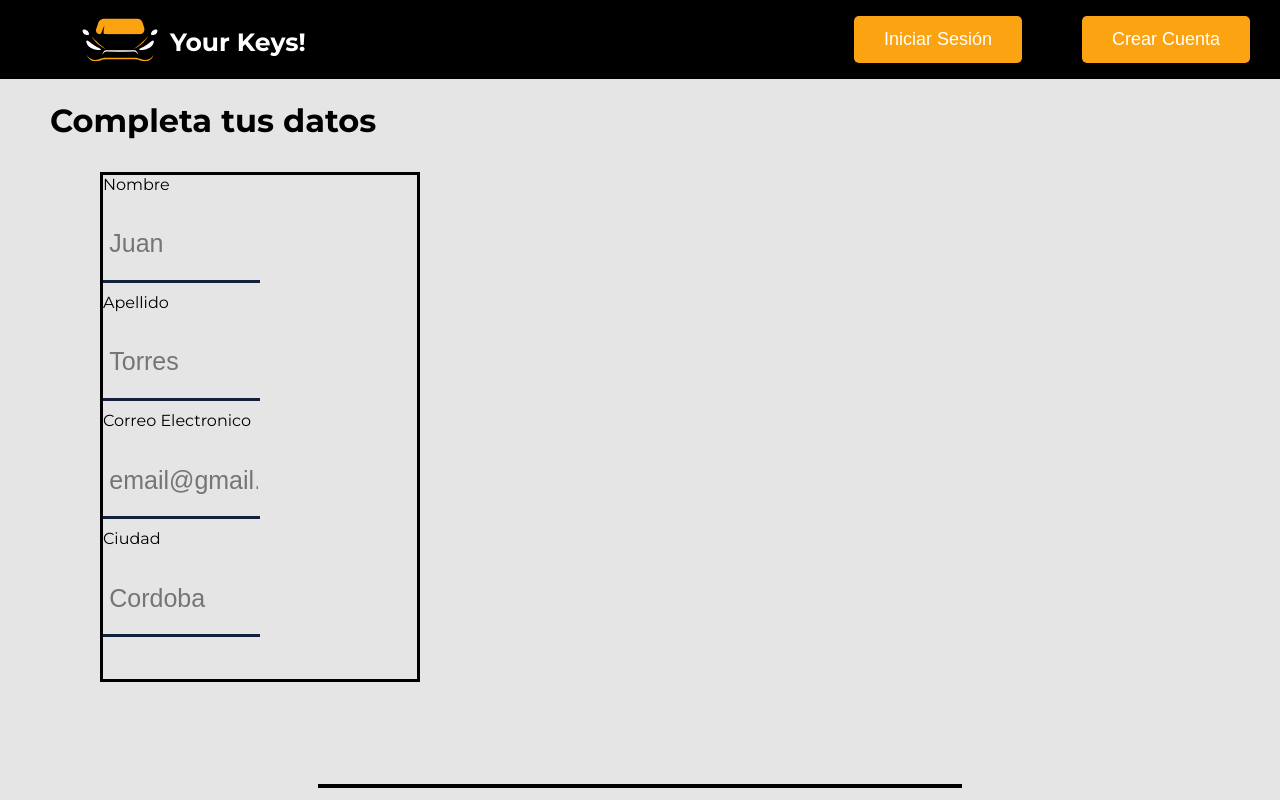
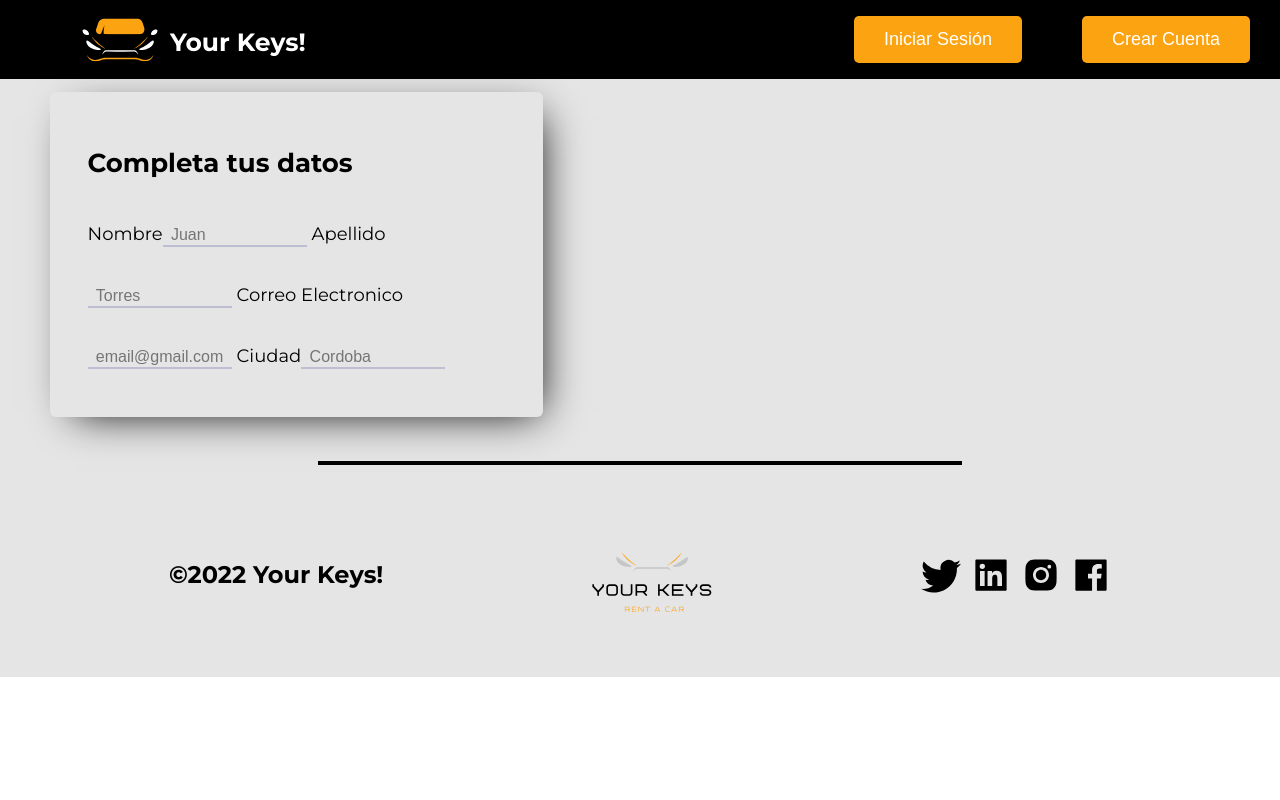
Before and after one commit to AdrianMoncada/your-keys, a React (Create React App) app: page /booking in a window 1280 px wide. Shown: the top 800 px of the page. Built offline with nearby package versions, Linux system fonts and the light colour scheme.

Commit message:
[Update] styles form

```diff
--- a/src/components/reservationForm/Form.js
+++ b/src/components/reservationForm/Form.js
@@ -2,8 +2,6 @@ import React from "react";
 import { DivForm, Label, Input } from "./formStyles";
 import { useFormik } from "formik";
 import * as yup from "yup";
-
-
 
 const isRequired = "Campo obligatorio";
 
@@ -35,7 +33,9 @@ const Form = () => {
     });
 
   return (
+    <div>
       <DivForm>
+        <h1>Completa tus datos</h1>
         <form onSubmit={handleSubmit} autoComplete="off">
           <Label htmlFor="name">Nombre</Label>
           <Input
@@ -48,7 +48,9 @@ const Form = () => {
             onBlur={handleBlur}
             className={errors.name && touched.name ? "input-error" : ""}
           />
-        {errors.name && touched.name && <p className="error">{errors.name}</p>}
+          {errors.name && touched.name && (
+            <p className="error">{errors.name}</p>
+          )}
 
           <Label htmlFor="lastname">Apellido</Label>
           <Input
@@ -76,7 +78,9 @@ const Form = () => {
             onBlur={handleBlur}
             className={errors.email && touched.email ? "input-error" : ""}
           />
-        {errors.email && touched.email && <p className="error">{errors.email}</p>}
+          {errors.email && touched.email && (
+            <p className="error">{errors.email}</p>
+          )}
 
           <Label htmlFor="city">Ciudad</Label>
           <Input
@@ -89,9 +93,12 @@ const Form = () => {
             onBlur={handleBlur}
             className={errors.city && touched.city ? "input-error" : ""}
           />
-        {errors.city && touched.city && <p className="error">{errors.city}</p>}
+          {errors.city && touched.city && (
+            <p className="error">{errors.city}</p>
+          )}
         </form>
       </DivForm>
+    </div>
   );
 };
 
--- a/src/components/reservationForm/formStyles.js
+++ b/src/components/reservationForm/formStyles.js
@@ -1,42 +1,41 @@
 import styled from "styled-components";
 
 export const DivForm = styled.div`
-  display: block;
-  width: 50%;
-  height: 10%;
+  display: inline-block;
+  width: 77%;
+  height: 20%;
   padding-bottom: 2rem;
   box-sizing: border-box;
   position: relative;
-  top: 10px;
-  margin-bottom:80px;
-  margin-left: 50px;
- border: solid;
-
+  padding: 37.5px;
+  margin: 12px 0;
+  border-radius:6px;
+  font-size:13px;
+  box-shadow:10px 10px 40px -14px #000;
 
 `;
 export const Label = styled.label`
+  font-size: 18px;
 
-  `;
+`;
 
 export const Input = styled.input`
- width: 50%;
-  height: 3.563em;
+  display: inline-block;
   border: none;
   background: #e5e5e5;
-  box-sizing: border-box;
   margin-bottom: 10px;
   color: #000000 50%;
-  font-size: 25px;
+  font-size: 16px;
   outline: none;
   padding-left: 2%;
-  padding-top: 15px;
-  display:block;
-  border-bottom:solid #14213d;
-
-
+  padding-top: 30px;
+  border-bottom: solid #14213d;
+  border-bottom:2px solid #bebed2;
+  flex-wrap: wrap;
+  margin-right: 5px;
+  width: 32%;
   &:placeholder {
-    font-size: 1%;
     color: rgba(0, 0, 0, 0.5);
     opacity: 0.8;
   }
-  `;
+`;
--- a/src/pages/booking/Booking.js
+++ b/src/pages/booking/Booking.js
@@ -6,7 +6,6 @@ import {DivBooking } from "./bookingStyles";
 const Booking = () => {
   return(
   <DivBooking>
-  <h1>Completa tus datos</h1>
   <Form />
   </DivBooking>
 
```
Lines whose indentation alone changed are shown as unchanged.
